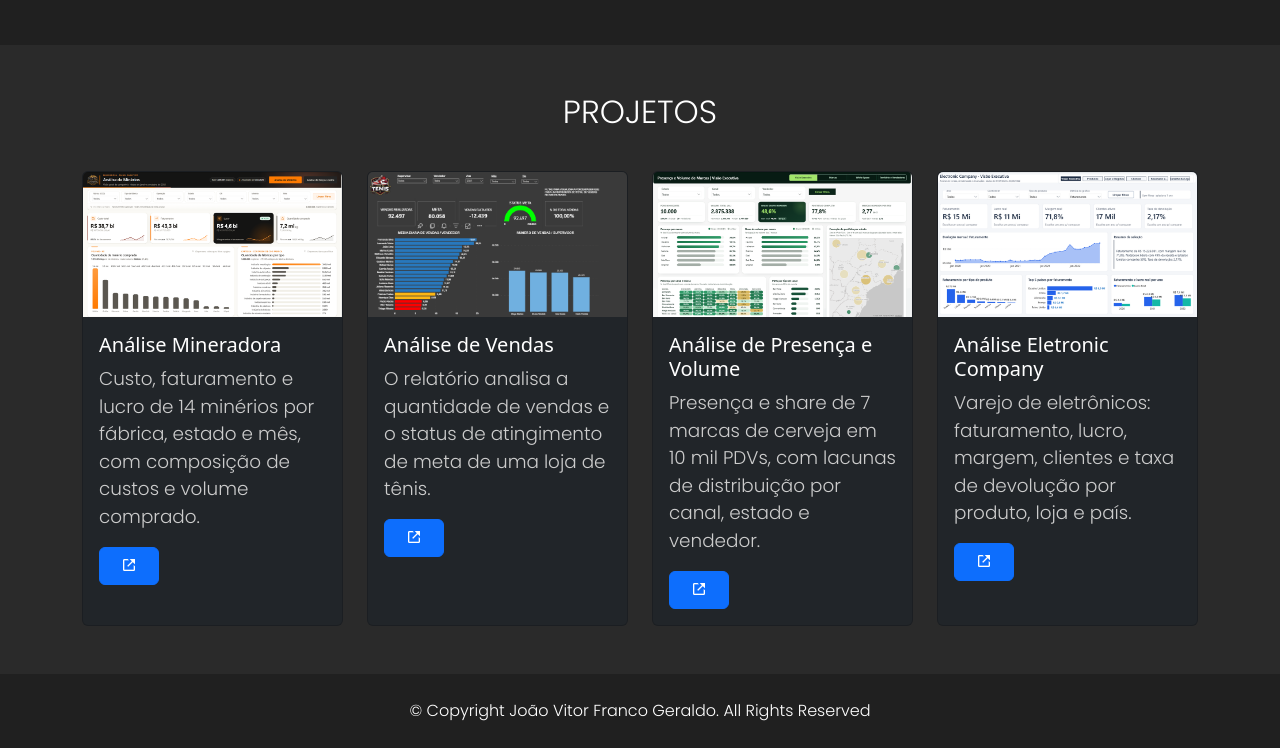
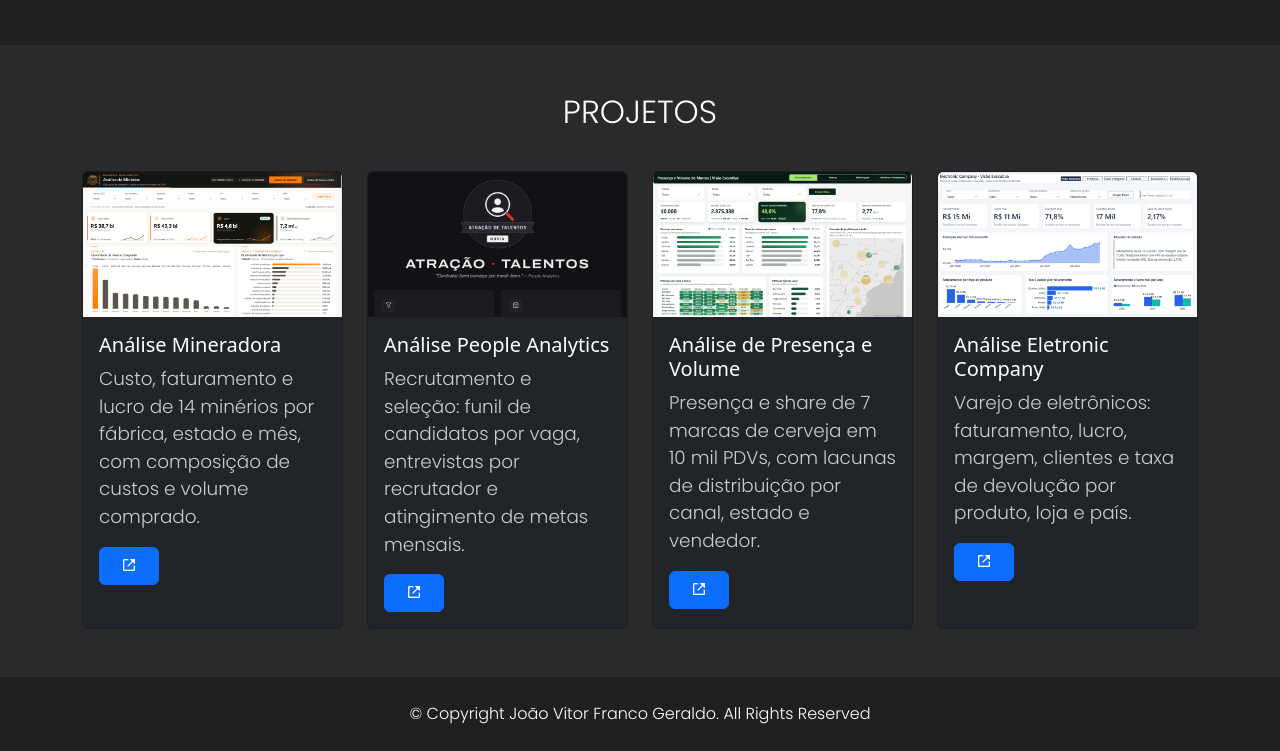
Before and after one commit to francojoaovitor10/portfolio, a plain HTML site: page index.html in a window 1280 px wide. Shown: the part 3907-4658 px from the top of the page. Drawn offline with nearby package versions, Linux system fonts and the light colour scheme.

Commit message:
feat: substitui card Análise de Vendas por Análise People Analytics
Co-Authored-By: Claude Opus 5.5 <noreply@anthropic.com>

```diff
--- a/index.html
+++ b/index.html
@@ -262,13 +262,12 @@
                     </div>
                     <div class="col">
                         <div class="card h-100 text-bg-dark">
-                            <a href="https://app.powerbi.com/view?r=eyJrIjoiODVjMWNlY2MtZmE4My00YmRmLWFjNTYtYWYyYzFlNzRiMTRiIiwidCI6ImNkNWU2ZDIzLWNiOTktNDE4OS04OGFiLTFhOTAyMWEwYzQ1MSJ9"
-                                target="_blank"><img src="img/project-2.png" class="card-img-top" alt="project-2"></a>
+                            <a href="https://francojoaovitor10.github.io/People_Analytics/"
+                                target="_blank"><img src="img/project-people-analytics.png" class="card-img-top" alt="Dashboard People Analytics - Atração de Talentos, tela inicial"></a>
                             <div class="card-body">
-                                <h5 class="card-title" data-translate="proj_tit1">Análise de Vendas</h5>
-                                <p class="card-text" data-translate="proj_tex1">O relatório analisa a quantidade de vendas e o status de
-                                    atingimento de meta de uma loja de tênis.</p>
-                                <a href="https://app.powerbi.com/view?r=eyJrIjoiODVjMWNlY2MtZmE4My00YmRmLWFjNTYtYWYyYzFlNzRiMTRiIiwidCI6ImNkNWU2ZDIzLWNiOTktNDE4OS04OGFiLTFhOTAyMWEwYzQ1MSJ9"
+                                <h5 class="card-title" data-translate="proj_tit1">Análise People Analytics</h5>
+                                <p class="card-text" data-translate="proj_tex1">Recrutamento e seleção: funil de candidatos por vaga, entrevistas por recrutador e atingimento de metas mensais.</p>
+                                <a href="https://francojoaovitor10.github.io/People_Analytics/"
                                     class="btn btn-primary link-external" target="_blank"><i
                                         class="bx bx-link-external"></i></a>
                             </div>
--- a/js/script.js
+++ b/js/script.js
@@ -125,8 +125,8 @@ const translations = {
         skills_group_web: "Desenvolvimento Web",
 
         projects_title: "PROJETOS",
-        proj_tit1: "Análise de Vendas",
-        proj_tex1: "O relatório analisa a quantidade de vendas e o status de atingimento de meta de uma loja de tênis.",
+        proj_tit1: "Análise People Analytics",
+        proj_tex1: "Recrutamento e seleção: funil de candidatos por vaga, entrevistas por recrutador e atingimento de metas mensais.",
         proj_tit2: "Análise de Presença e Volume",
         proj_tex2: "Presença e share de 7 marcas de cerveja em 10 mil PDVs, com lacunas de distribuição por canal, estado e vendedor.",
         proj_tit3: "Análise Eletronic Company",
@@ -203,8 +203,8 @@ const translations = {
         skills_group_web: "Web Development",
 
         projects_title: "PROJECTS",
-        proj_tit1: "Sales Analysis",
-        proj_tex1: "The report analyzes the sales volume and target achievement status of a sneaker store.",
+        proj_tit1: "People Analytics Analysis",
+        proj_tex1: "Recruitment and hiring: candidate funnel by job opening, interviews per recruiter and monthly target achievement.",
         proj_tit2: "Analysis of Presence and Volume",
         proj_tex2: "Presence and share of 7 beer brands across 10,000 points of sale, with distribution gaps by channel, state and sales rep.",
         proj_tit3: "Eletronic Company Analysis",
```
Also changed, not shown: img/project-2.png (deleted), img/project-people-analytics.png (added).
